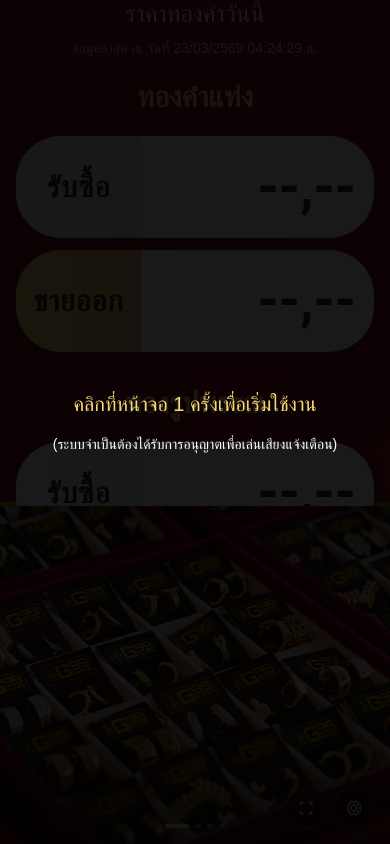
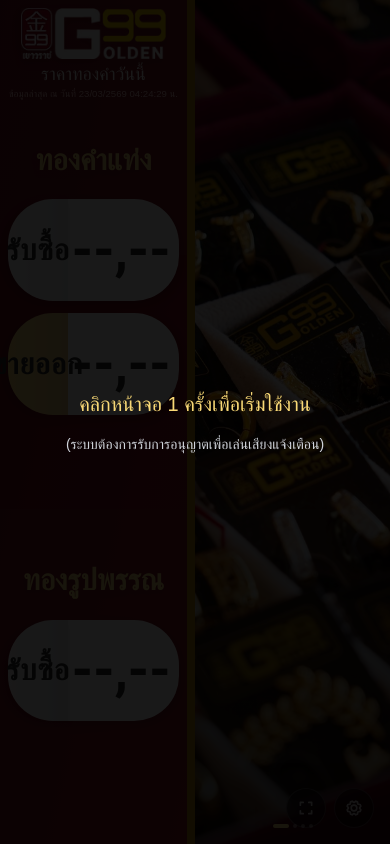
Before and after one commit to BugNoTensei/g99-gold-dashboard, a React (Vite) app: page / in a window 390 px wide. Built offline with nearby package versions, Linux system fonts and the light colour scheme; no server answers.

Commit message:
Refactor layout and styles in App, AdminModal, and AdsSlider components for improved responsiveness and UI consistency

```diff
--- a/src/App.tsx
+++ b/src/App.tsx
@@ -69,42 +69,42 @@ export default function App() {
   const displayTime = `ข้อมูลล่าสุด ณ วันที่ ${dateObj.toLocaleDateString("th-TH", { year: "numeric", month: "2-digit", day: "2-digit" })} ${dateObj.toLocaleTimeString("th-TH", { hour: "2-digit", minute: "2-digit", second: "2-digit" })} น.`;
 
   return (
-    <div className="flex flex-col md:flex-row w-full h-dvh relative font-prompt overflow-hidden">
+    <div className="flex w-full h-dvh relative font-prompt overflow-hidden">
       {!isSystemReady && (
         <div
           onClick={initSystem}
           className="absolute inset-0 bg-black/90 text-white flex flex-col items-center justify-center z-9999 cursor-pointer"
         >
-          <h2 className="text-gold-light text-xl md:text-3xl mb-4">
-            คลิกที่หน้าจอ 1 ครั้งเพื่อเริ่มใช้งาน
+          <h2 className="text-gold-light text-xl md:text-3xl mb-4 text-center px-4">
+            คลิกหน้าจอ 1 ครั้งเพื่อเริ่มใช้งาน
           </h2>
-          <p className="text-sm md:text-base text-center px-4">
-            (ระบบจำเป็นต้องได้รับการอนุญาตเพื่อเล่นเสียงแจ้งเตือน)
+          <p className="text-sm md:text-base text-center px-4 text-gray-300">
+            (ระบบต้องการรับการอนุญาตเพื่อเล่นเสียงแจ้งเตือน)
           </p>
         </div>
       )}
 
       <div
-        className="w-full h-[60%] md:w-1/2 md:h-full bg-linear-to-br from-primary to-secondary p-4 md:p-[4vh_3vw_0_3vw] flex flex-col justify-center md:justify-start border-b-4 md:border-b-0 md:border-r-8 border-gold-dark z-10 transition-opacity duration-300"
+        className="w-1/2 flex-none bg-linear-to-br from-primary to-secondary p-2 md:p-8 flex flex-col justify-start border-r-8 border-gold-dark z-10 transition-opacity duration-300"
         style={{ opacity: panelOpacity }}
       >
-        <div className="text-center mb-[2vh] flex-none">
+        <div className="text-center mb-2 md:mb-8 flex-none">
           {APP_CONFIG.STORE_LOGO_URL ? (
             <img
               src={APP_CONFIG.STORE_LOGO_URL}
               alt="Store Logo"
-              className="max-h-[8vh] md:max-h-[12vh] w-auto mx-auto mb-[1vh] drop-shadow-lg"
+              className="max-h-[6vh] md:max-h-[12vh] w-auto mx-auto mb-1 md:mb-4 drop-shadow-lg"
             />
           ) : (
-            <div className="text-gold-light text-3xl md:text-[clamp(2.5rem,5vh,3.5rem)] font-bold drop-shadow-lg mb-[1vh]">
+            <div className="text-gold-light text-xl md:text-5xl font-bold drop-shadow-lg mb-1 md:mb-4">
               GOLDEN99
             </div>
           )}
 
-          <div className="text-white text-2xl md:text-[clamp(1.8rem,3.5vh,2.5rem)] font-medium mb-[1vh]">
+          <div className="text-white text-lg md:text-4xl font-medium mb-0.5 md:mb-2 leading-tight">
             ราคาทองคำวันนี้
           </div>
-          <div className="text-[#ffcccc] text-sm md:text-[clamp(1rem,2vh,1.2rem)] font-light">
+          <div className="text-[#ffcccc] text-[0.6rem] md:text-sm font-light">
             {displayTime}
           </div>
         </div>
@@ -119,12 +119,14 @@ export default function App() {
         </PriceCategory>
       </div>
 
+      <div className="w-1/2 grow relative bg-black">
         <AdsSlider
           images={APP_CONFIG.ADS_IMAGES}
           interval={APP_CONFIG.SLIDER_INTERVAL_MS}
           onOpenSettings={() => setIsModalOpen(true)}
           onToggleFullscreen={handleToggleFullscreen}
         />
+      </div>
 
       <AdminModal
         isOpen={isModalOpen}
@@ -135,7 +137,7 @@ export default function App() {
       />
 
       <div
-        className={`fixed top-4 right-4 md:top-8 md:right-8 z-10000 transition-all duration-500 ease-[cubic-bezier(0.23,1,0.32,1)] flex items-center gap-3 md:gap-4 px-4 py-3 md:px-6 md:py-4 rounded-xl md:rounded-2xl shadow-2xl text-white font-medium min-w-70 md:min-w-[320px] ${
+        className={`fixed top-4 right-4 z-10000 transition-all duration-500 ease-[cubic-bezier(0.23,1,0.32,1)] flex items-center gap-3 px-4 py-3 rounded-xl shadow-2xl text-white font-medium min-w-70 ${
           toast
             ? "translate-x-0 opacity-100 scale-100"
             : "translate-x-[150%] opacity-0 scale-90"
@@ -154,9 +156,7 @@ export default function App() {
             className="text-white drop-shadow-md"
           />
         )}
-        <span className="text-base md:text-lg drop-shadow-md">
-          {toast?.message}
-        </span>
+        <span className="text-base drop-shadow-md">{toast?.message}</span>
       </div>
     </div>
   );
--- a/src/components/AdminModal.tsx
+++ b/src/components/AdminModal.tsx
@@ -64,13 +64,13 @@ export default function AdminModal({
 
   return (
     <div className="fixed inset-0 bg-black/80 z-1000 flex items-center justify-center backdrop-blur-sm p-4">
-      <div className="bg-white p-6 md:p-10 rounded-2xl md:rounded-[20px] w-full max-w-md md:w-125 shadow-2xl overflow-y-auto max-h-[90vh]">
-        <h2 className="text-primary text-center text-xl md:text-2xl font-bold mb-4 md:mb-6">
+      <div className="bg-white p-6 md:p-8 rounded-2xl w-full max-w-md shadow-2xl overflow-y-auto max-h-[90vh]">
+        <h2 className="text-primary text-center text-lg md:text-2xl font-bold mb-5 md:mb-6">
           ตั้งค่าราคาทองคำด้วยตนเอง
         </h2>
 
-        <div className="mb-4 md:mb-5">
-          <label className="block mb-1.5 md:mb-2 text-sm md:text-base font-semibold text-gray-700">
+        <div className="mb-4">
+          <label className="block mb-1 text-xs md:text-base font-semibold text-gray-700">
             รับซื้อ ทองคำแท่ง
           </label>
           <input
@@ -79,11 +79,11 @@ export default function AdminModal({
             onChange={(e) =>
               setFormData({ ...formData, barBuy: e.target.value })
             }
-            className="w-full p-2.5 md:p-3 text-base md:text-lg border-2 border-gray-300 rounded-lg focus:border-primary outline-none"
+            className="w-full p-2.5 text-base md:text-lg border-2 border-gray-300 rounded-lg focus:border-primary outline-none"
           />
         </div>
-        <div className="mb-4 md:mb-5">
-          <label className="block mb-1.5 md:mb-2 text-sm md:text-base font-semibold text-gray-700">
+        <div className="mb-4">
+          <label className="block mb-1 text-xs md:text-base font-semibold text-gray-700">
             ขายออก ทองคำแท่ง
           </label>
           <input
@@ -92,11 +92,11 @@ export default function AdminModal({
             onChange={(e) =>
               setFormData({ ...formData, barSale: e.target.value })
             }
-            className="w-full p-2.5 md:p-3 text-base md:text-lg border-2 border-gray-300 rounded-lg focus:border-primary outline-none"
+            className="w-full p-2.5 text-base md:text-lg border-2 border-gray-300 rounded-lg focus:border-primary outline-none"
           />
         </div>
         <div className="mb-6">
-          <label className="block mb-1.5 md:mb-2 text-sm md:text-base font-semibold text-gray-700">
+          <label className="block mb-1 text-xs md:text-base font-semibold text-gray-700">
             รับซื้อ ทองรูปพรรณ (ไม่จำเป็นต้องกรอก)
           </label>
           <input
@@ -105,7 +105,7 @@ export default function AdminModal({
             onChange={(e) =>
               setFormData({ ...formData, ornaReturn: e.target.value })
             }
-            className="w-full p-2.5 md:p-3 text-base md:text-lg border-2 border-gray-300 rounded-lg focus:border-primary outline-none"
+            className="w-full p-2.5 text-base md:text-lg border-2 border-gray-300 rounded-lg focus:border-primary outline-none"
             placeholder="ระบบจะคำนวณให้โดยอัตโนมัติ"
           />
         </div>
@@ -113,14 +113,14 @@ export default function AdminModal({
         <div className="flex justify-end gap-3 md:gap-4 mt-6 md:mt-8">
           <button
             onClick={onClose}
-            className="px-4 py-2.5 md:px-6 md:py-3 bg-gray-200 hover:bg-gray-300 text-gray-800 text-sm md:text-base font-semibold rounded-lg transition-colors"
+            className="px-4 py-2 bg-gray-200 hover:bg-gray-300 text-gray-800 text-xs md:text-base font-semibold rounded-lg transition-colors"
           >
             ยกเลิก
           </button>
           <button
             onClick={handleSubmit}
             disabled={isSaving}
-            className="px-4 py-2.5 md:px-6 md:py-3 bg-primary hover:bg-secondary text-white text-sm md:text-base font-semibold rounded-lg transition-colors"
+            className="px-4 py-2 bg-primary hover:bg-secondary text-white text-xs md:text-base font-semibold rounded-lg transition-colors"
           >
             {isSaving ? "กำลังบันทึก..." : "บันทึกข้อมูล"}
           </button>
--- a/src/components/AdsSlider.tsx
+++ b/src/components/AdsSlider.tsx
@@ -24,7 +24,7 @@ export default function AdsSlider({
   }, [images.length, interval]);
 
   return (
-    <div className="w-full h-[40%] md:w-1/2 md:h-full relative bg-black overflow-hidden group">
+    <div className="w-full h-full relative overflow-hidden group">
       {images.map((src, idx) => {
         const isActive = idx === currentIndex;
 
@@ -41,7 +41,7 @@ export default function AdsSlider({
               src={src}
               alt={`Ad ${idx}`}
               className={`w-full h-full object-cover transition-transform duration-10000 linear ${
-                isActive ? "scale-110" : "scale-100"
+                isActive ? "scale-105" : "scale-100"
               }`}
             />
 
@@ -50,10 +50,10 @@ export default function AdsSlider({
         );
       })}
 
-      <div className="absolute bottom-4 right-4 md:bottom-6 md:right-6 flex gap-2 md:gap-3 z-50 transition-opacity duration-300 opacity-100 md:opacity-0 md:group-hover:opacity-100">
+      <div className="absolute bottom-4 right-4 flex gap-2 z-50 transition-opacity duration-300 md:opacity-0 md:group-hover:opacity-100">
         <button
           onClick={onToggleFullscreen}
-          className="bg-black/40 hover:bg-black/80 text-white/80 hover:text-white border border-white/20 w-10 h-10 md:w-12 md:h-12 rounded-full flex items-center justify-center text-lg md:text-xl cursor-pointer transition-all active:scale-95 backdrop-blur-md"
+          className="bg-black/50 hover:bg-black/80 text-white/80 hover:text-white border border-white/20 w-10 h-10 rounded-full flex items-center justify-center text-lg cursor-pointer transition-all active:scale-95 backdrop-blur-md"
           title="เต็มจอ"
         >
           <CornersOut weight="bold" />
@@ -61,21 +61,21 @@ export default function AdsSlider({
 
         <button
           onClick={onOpenSettings}
-          className="bg-black/40 hover:bg-black/80 text-white/80 hover:text-white border border-white/20 w-10 h-10 md:w-12 md:h-12 rounded-full flex items-center justify-center text-lg md:text-xl cursor-pointer transition-all active:scale-95 backdrop-blur-md"
+          className="bg-black/50 hover:bg-black/80 text-white/80 hover:text-white border border-white/20 w-10 h-10 rounded-full flex items-center justify-center text-lg cursor-pointer transition-all active:scale-95 backdrop-blur-md"
           title="ตั้งค่า"
         >
           <Gear weight="bold" />
         </button>
       </div>
 
-      <div className="absolute bottom-4 left-1/2 -translate-x-1/2 flex gap-1.5 md:gap-2 z-50">
+      <div className="absolute bottom-4 left-1/2 -translate-x-1/2 flex gap-1 z-50">
         {images.map((_, idx) => (
           <div
             key={idx}
             className={`h-1 rounded-full transition-all duration-500 ${
               idx === currentIndex
-                ? "w-6 md:w-8 bg-gold-light"
-                : "w-1.5 md:w-2 bg-white/40"
+                ? "w-4 md:w-8 bg-gold-light"
+                : "w-1 md:w-2 bg-white/40"
             }`}
           />
         ))}
```
Lines whose indentation alone changed are shown as unchanged.
